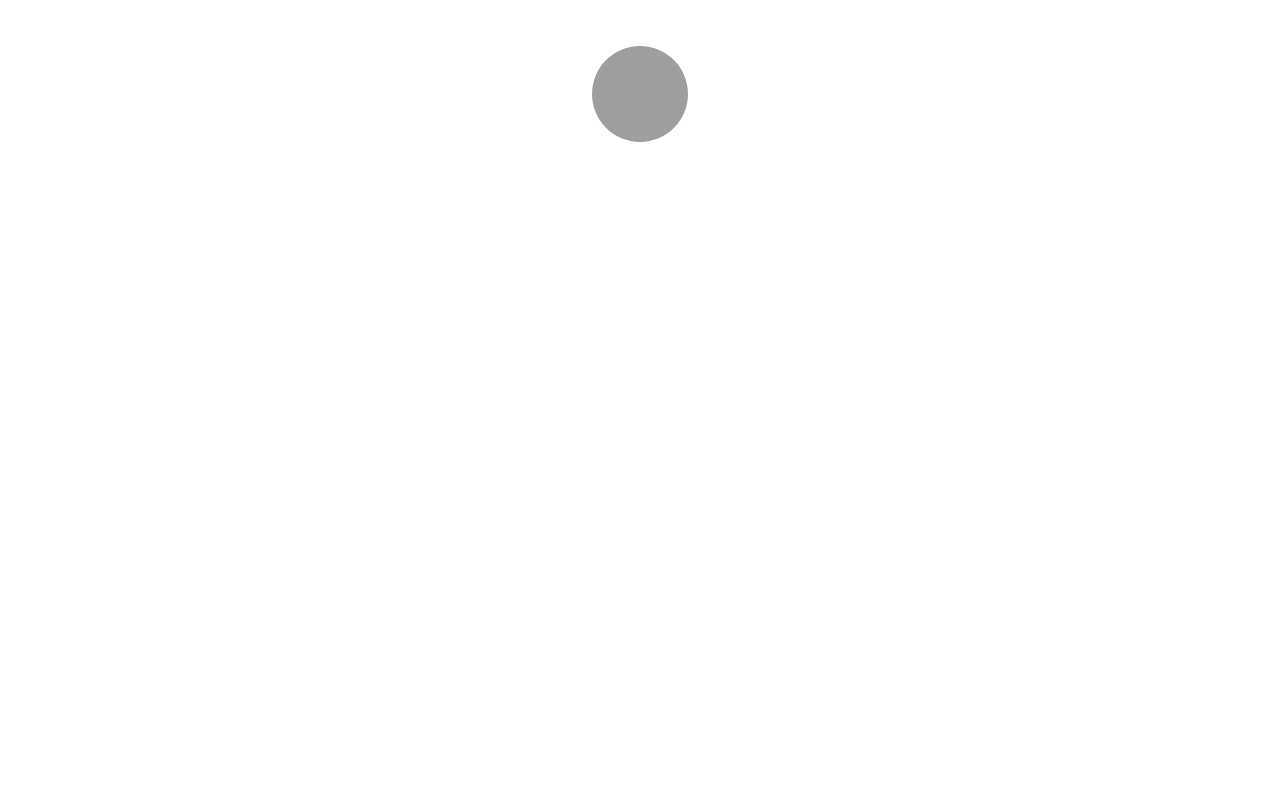
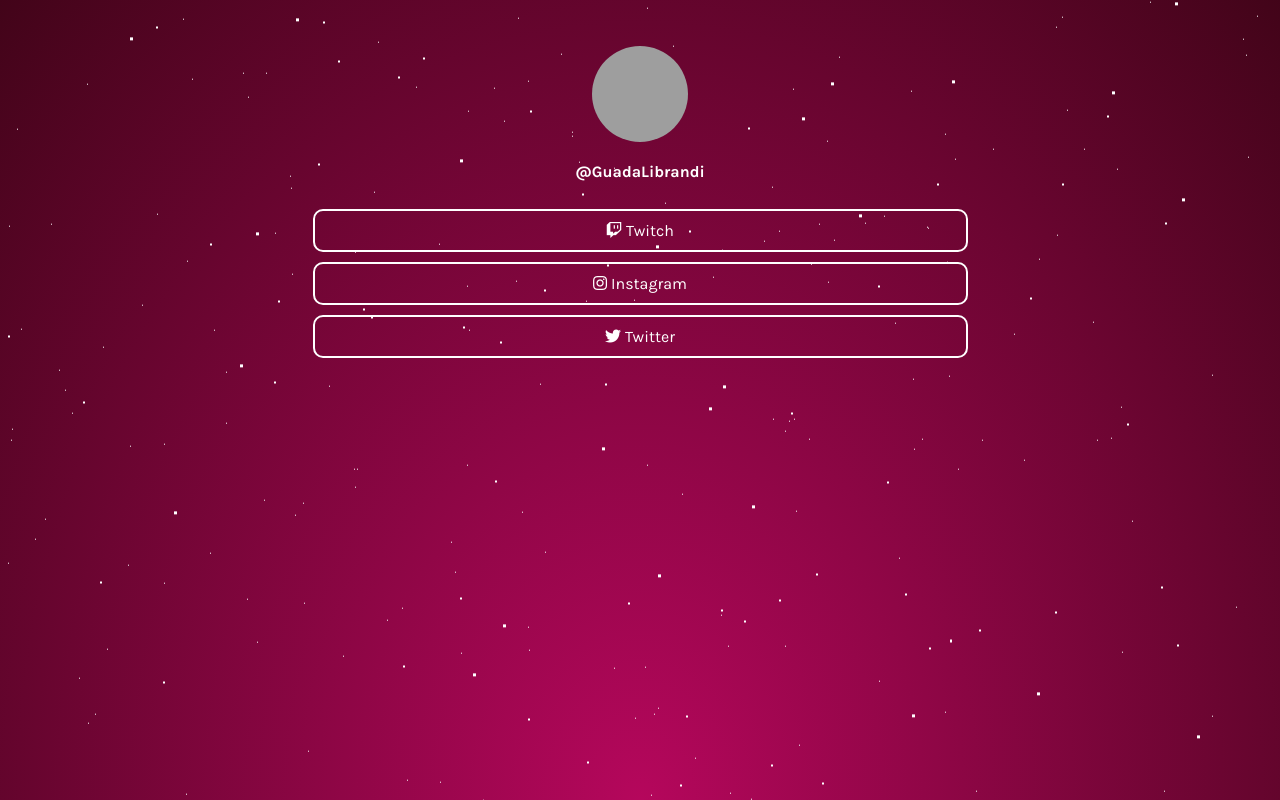
Before and after one commit to RetrixBOT/guadalibrandi.com, a plain HTML site: page index.html in a window 1280 px wide. Drawn offline with Linux system fonts and the light colour scheme; grey boxes are pictures that could not be loaded.

Commit message:
Update style.css

```diff
--- a/style.css
+++ b/style.css
@@ -1,7 +1,7 @@
 @import url('https://fonts.googleapis.com/css?family=Karla:400,700&display=swap');
 
 :root {
-    --bgColor: #b5075c5;
+    --bgColor: #b5075c;
     --bgColor2: #420419;
     --accentColor: #FFF;
     --font: 'Karla', sans-serif;
```
